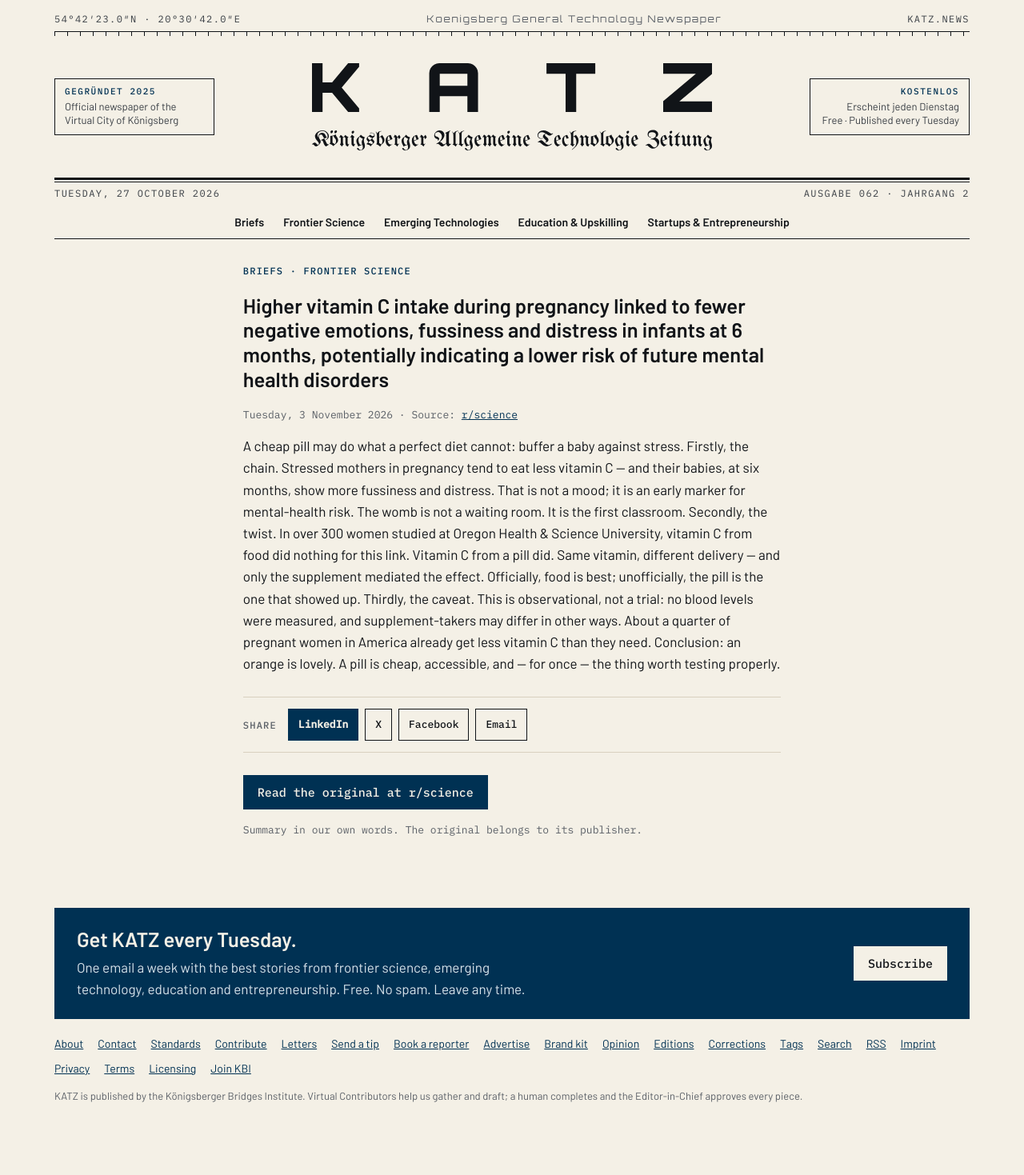
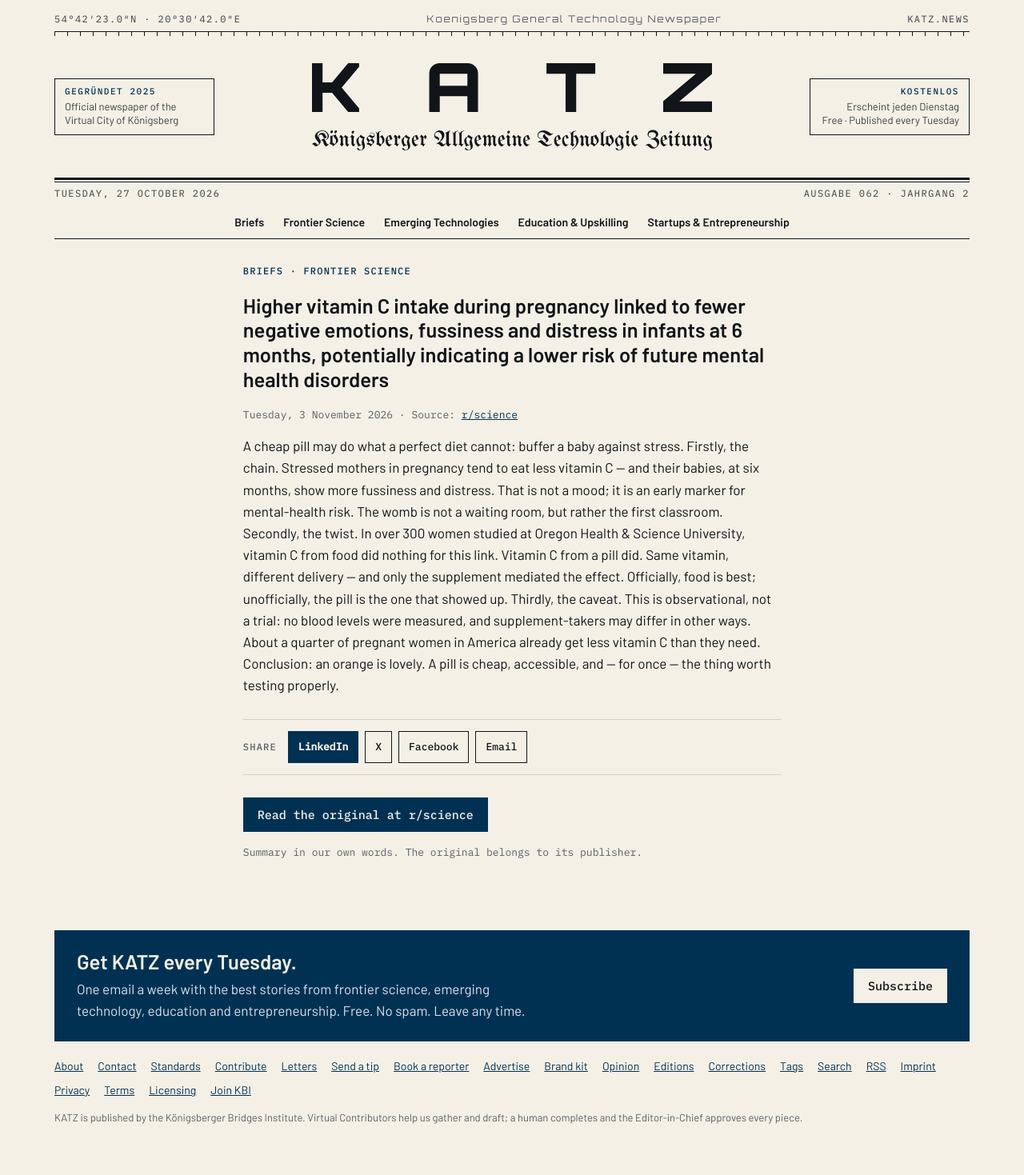
Before and after one commit to katz-news/katz.news, a Jekyll site: the page built from _posts/briefs/2026-11-04-higher-vitamin-c-intake-during-pregnancy-linked-to-fewer-neg.md, in a window 1280 px wide. Shown: the whole page at 80% size. Built offline with Jekyll 4.4.1, drawn with Linux system fonts in a browser that asks for light colours; before the commit the page ends 1442 px from its top, so only the background shows below that.

```diff
--- a/_data/build.yml
+++ b/_data/build.yml
@@ -1 +1 @@
-published_at: 2026-11-05T18:16:16Z
+published_at: 2026-11-05T18:17:45Z
--- a/_posts/briefs/2026-11-04-higher-vitamin-c-intake-during-pregnancy-linked-to-fewer-neg.md
+++ b/_posts/briefs/2026-11-04-higher-vitamin-c-intake-during-pregnancy-linked-to-fewer-neg.md
@@ -8,4 +8,4 @@ section: science
 source_name: r/science
 source_url: https://www.reddit.com/r/science/comments/1xmz0cu/higher_vitamin_c_intake_during_pregnancy_linked/
 ---
-A cheap pill may do what a perfect diet cannot: buffer a baby against stress. Firstly, the chain. Stressed mothers in pregnancy tend to eat less vitamin C — and their babies, at six months, show more fussiness and distress. That is not a mood; it is an early marker for mental-health risk. The womb is not a waiting room. It is the first classroom. Secondly, the twist. In over 300 women studied at Oregon Health & Science University, vitamin C from food did nothing for this link. Vitamin C from a pill did. Same vitamin, different delivery — and only the supplement mediated the effect. Officially, food is best; unofficially, the pill is the one that showed up. Thirdly, the caveat. This is observational, not a trial: no blood levels were measured, and supplement-takers may differ in other ways. About a quarter of pregnant women in America already get less vitamin C than they need. Conclusion: an orange is lovely. A pill is cheap, accessible, and — for once — the thing worth testing properly.
+A cheap pill may do what a perfect diet cannot: buffer a baby against stress. Firstly, the chain. Stressed mothers in pregnancy tend to eat less vitamin C — and their babies, at six months, show more fussiness and distress. That is not a mood; it is an early marker for mental-health risk. The womb is not a waiting room, but rather the first classroom. Secondly, the twist. In over 300 women studied at Oregon Health & Science University, vitamin C from food did nothing for this link. Vitamin C from a pill did. Same vitamin, different delivery — and only the supplement mediated the effect. Officially, food is best; unofficially, the pill is the one that showed up. Thirdly, the caveat. This is observational, not a trial: no blood levels were measured, and supplement-takers may differ in other ways. About a quarter of pregnant women in America already get less vitamin C than they need. Conclusion: an orange is lovely. A pill is cheap, accessible, and — for once — the thing worth testing properly.
```
